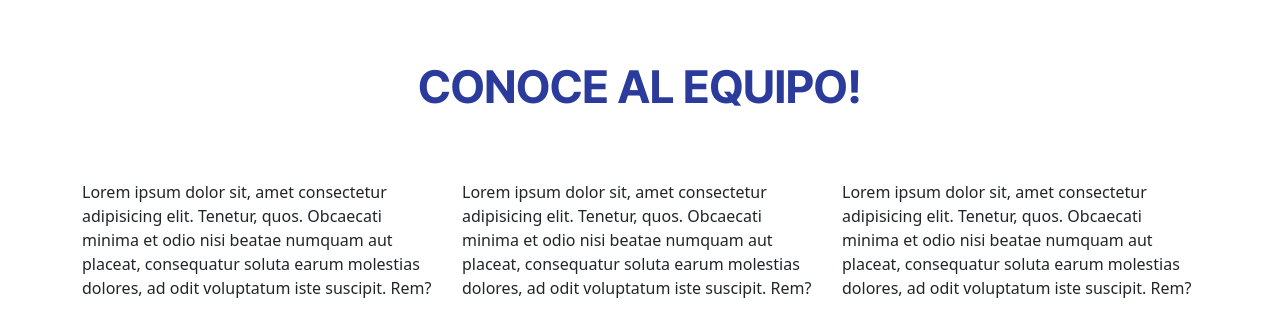
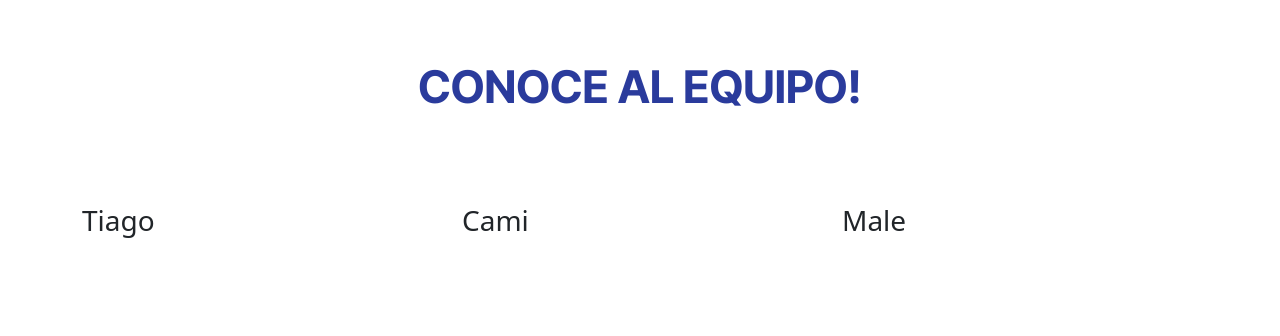
Before and after one commit to franleca/Proyecto-Final, a plain HTML site: page pages/3-nosotros.html in a window 1280 px wide. Shown: the part 70-406 px from the top of the page. Drawn offline with nearby package versions, Linux system fonts and the light colour scheme.

```diff
--- a/pages/3-nosotros.html
+++ b/pages/3-nosotros.html
@@ -97,21 +97,36 @@
 
                 <div class="row">
                     <div class="col-lg-4 col-md-4 col-sm-12">
-                        <p>
-                            Lorem ipsum dolor sit, amet consectetur adipisicing elit. Tenetur, quos. Obcaecati minima et odio nisi beatae numquam aut placeat, consequatur soluta earum molestias dolores, ad odit voluptatum iste suscipit. Rem?
-                        </p>
+
+                        <div>
+                            <img src="" alt="">
+                        </div>
+
+                        <div>
+                            <h3>Tiago</h3>
+                        </div>
 
                     </div>
                     <div class="col-lg-4 col-md-4 col-sm-12">
-                        <p>
-                            Lorem ipsum dolor sit, amet consectetur adipisicing elit. Tenetur, quos. Obcaecati minima et odio nisi beatae numquam aut placeat, consequatur soluta earum molestias dolores, ad odit voluptatum iste suscipit. Rem?
-                        </p>
+
+                        <div>
+                            <img src="" alt="">
+                        </div>
+
+                        <div>
+                            <h3>Cami</h3>
+                        </div>
 
                     </div>
                     <div class="col-lg-4 col-md-4 col-sm-12">
-                        <p>
-                            Lorem ipsum dolor sit, amet consectetur adipisicing elit. Tenetur, quos. Obcaecati minima et odio nisi beatae numquam aut placeat, consequatur soluta earum molestias dolores, ad odit voluptatum iste suscipit. Rem?
-                        </p>
+
+                        <div>
+                            <img src="" alt="">
+                        </div>
+
+                        <div>
+                            <h3>Male</h3>
+                        </div>
 
                     </div>
 
```
